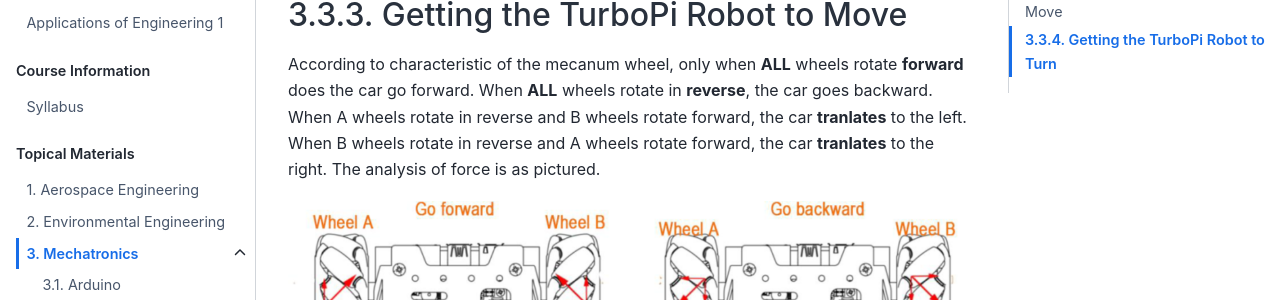
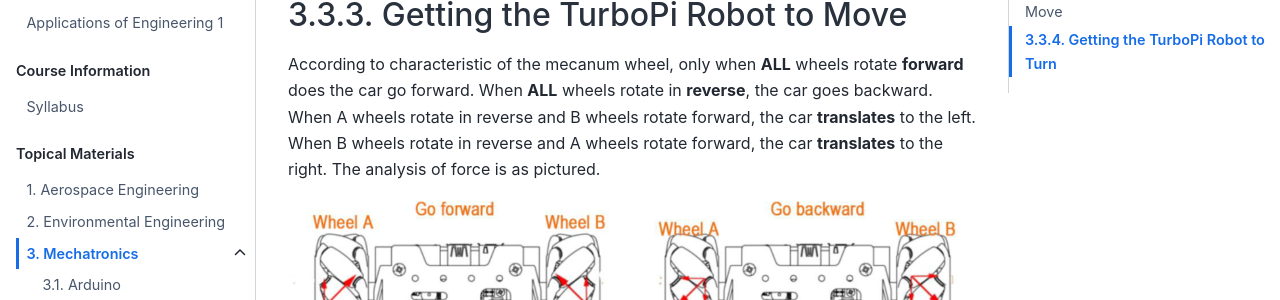
Before and after one commit to Culver-Academies/engineering1, a Jupyter Book: the page built from mech/TurboPi.md, in a window 1280 px wide and 900 px high, scrolled down 1067 px. Shown: the part 153-453 px from the top of the window. Built offline with Jupyter Book 1.0.4 settings and Sphinx 7.4.7 and the Sphinx Book theme 1.1.4, drawn with Linux system fonts in a browser that asks for light colours.

Commit message:
Update TurboPi.md

```diff
--- a/mech/TurboPi.md
+++ b/mech/TurboPi.md
@@ -27,9 +27,9 @@ computer to the WiFi generated by Raspberry Pi, you can control the Raspberry Pi
 
 According to characteristic of the mecanum wheel, only when **ALL** wheels rotate
 **forward** does the car go forward. When **ALL** wheels rotate in **reverse**, the car goes
-backward. When A wheels rotate in reverse and B wheels rotate forward, the car **tranlates**
+backward. When A wheels rotate in reverse and B wheels rotate forward, the car **translates**
 to the left. When B wheels rotate in reverse and A wheels rotate forward, the car
-**tranlates** to the right. The analysis of force is as pictured.
+**translates** to the right. The analysis of force is as pictured.
 
 ![](../MecanumForwardBackSlide.png) <br>Image Credit: [HiWonder.com](https://www.hiwonder.com.cn/store/learn/117.html)
 
```
